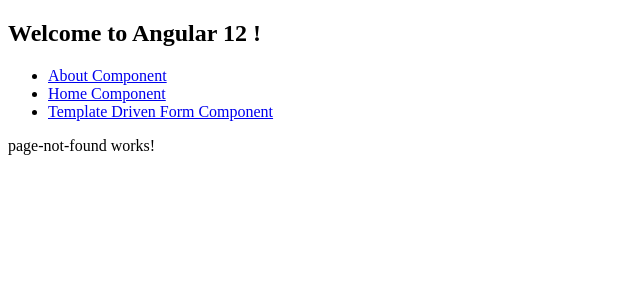
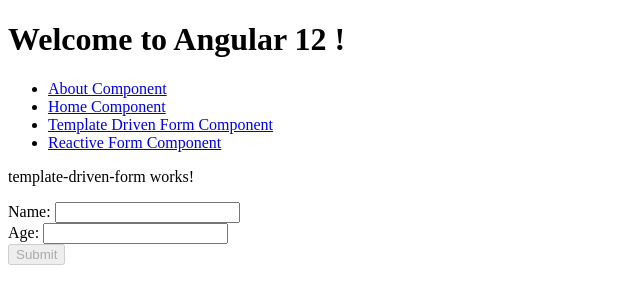
Before and after one commit to hakagashi1/Angular12, an Angular app: page /reactiveform in a window 1280 px wide. Shown: the top 304 px of the page, without its empty margins (0-640 px from the left). Built offline with nearby package versions, Linux system fonts and the light colour scheme.

Commit message:
ReactiveForm

```diff
--- a/src/app/app.component.html
+++ b/src/app/app.component.html
@@ -1,11 +1,19 @@
-<h2>Welcome to Angular 12 !</h2>
-<!-- This nav gives you links to click, which tells the router which route to use (defined in the routes constant in  AppRoutingModule) -->
+<h1>Welcome to Angular 12 !</h1>
 <nav>
     <ul>
-        <li><a routerLink="/about" routerLinkActive="active">About Component</a></li>
+        <li>
+            <a routerLink="/about" routerLinkActive="active">About Component</a>
+        </li>
         <li><a routerLink="/home" routerLinkActive="active">Home Component</a></li>
-        <li><a routerLink="/template-driven-form" routerLinkActive="active">Template Driven Form Component</a></li>
-    </ul>
+        <li>
+            <a routerLink="/templateform" routerLinkActive="active">Template Driven Form Component</a
+      >
+    </li>
+    <li>
+      <a routerLink="/reactiveform" routerLinkActive="active"
+        >Reactive Form Component</a
+      >
+    </li>
+  </ul>
 </nav>
-<!-- The routed views render in the <router-outlet>-->
 <router-outlet></router-outlet>
--- /dev/null
+++ b/src/app/reactive-form/reactive-form.component.html
@@ -0,0 +1,20 @@
+<p>template-driven-form works!</p>
+<form [formGroup]="formData" (ngSubmit)="onSubmit()">
+    <label>
+    Name:
+    <input type="text" formControlName="name" />
+    <!-- <div *ngIf="!formData.controls.name.valid" style="color: red">
+      Name is required
+    </div> -->
+  </label>
+    <br />
+    <label>
+    Age:
+    <input type="text" formControlName="age" />
+    <!-- <div *ngIf="!formData.controls.age.valid" style="color: red">
+      Age is required
+    </div> -->
+  </label>
+    <br />
+    <button type="submit" [disabled]="!formData.valid">Submit</button>
+</form>
--- /dev/null
+++ b/src/app/reactive-form/reactive-form.component.ts
@@ -0,0 +1,36 @@
+import { Component, OnInit } from '@angular/core';
+import {
+  FormBuilder,
+  FormControl,
+  FormGroup,
+  Validators,
+} from '@angular/forms';
+import { CommonService } from '../Services/common.service';
+
+@Component({
+  selector: 'app-reactive-form',
+  templateUrl: './reactive-form.component.html',
+  styleUrls: ['./reactive-form.component.scss'],
+})
+export class ReactiveFormComponent implements OnInit {
+  // public formData: FormGroup = new FormGroup({
+  //   name: new FormControl(''),
+  //   age: new FormControl(''),
+  // });
+  public formData = this.formBuilder.group({
+    name: ['', Validators.required],
+    age: ['', Validators.required],
+  });
+
+  constructor(
+    private common: CommonService,
+    private formBuilder: FormBuilder
+  ) {}
+
+  public ngOnInit(): void {}
+
+  public onSubmit(): void {
+    // console.log('submit form: formData = ', this.formData.value);
+    this.common.submitData(this.formData.value);
+  }
+}
```
Also changed, not shown: src/app/app-routing.module.ts (+6 -3 lines), src/app/app.module.ts (+9 -10 lines), src/app/reactive-form/reactive-form.component.scss (added), 1 other file (tests, documents, lock files or other folders).
